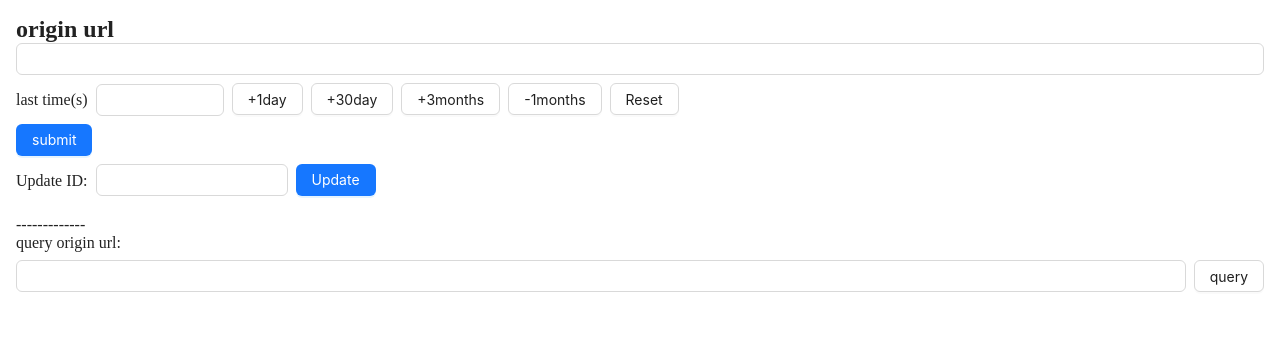
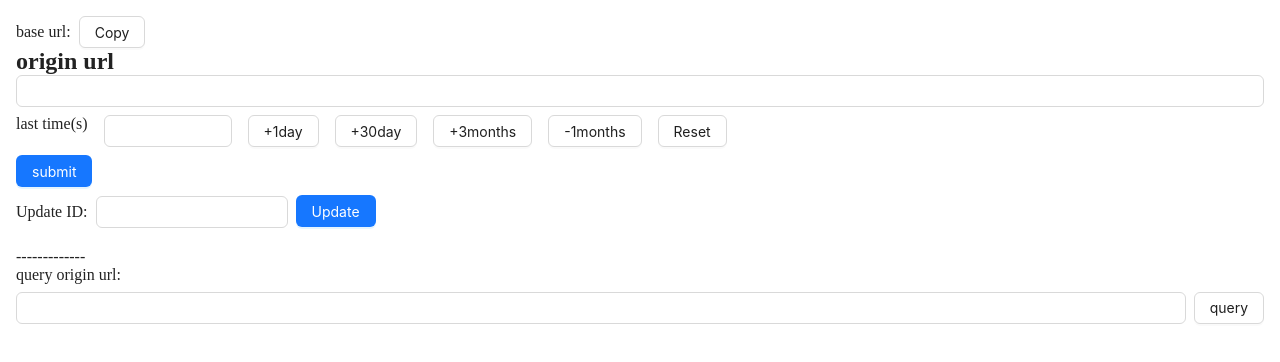
Before and after one commit to zqcccc/misc, a Next.js app: page /s in a window 1280 px wide. Shown: the top 362 px of the page. Built offline with nearby package versions, Linux system fonts and the light colour scheme.

Commit message:
feat: Add copy button to shorten URL page

```diff
--- /dev/null
+++ b/app/api/standard/route.ts
@@ -0,0 +1,13 @@
+import { NextRequest } from "next/server";
+
+export const GET = async (req: NextRequest) => {
+  const ip = req.headers.get('x-forwarded-for') || req.ip
+
+  return new Response(JSON.stringify({ ip }))
+}
+
+export const POST = async (request: Request) => {
+  const apiUrl = process.env.STANDARD_URL
+
+  return new Response(`${apiUrl}`)
+}
--- a/app/s/page.tsx
+++ b/app/s/page.tsx
@@ -2,7 +2,7 @@
 
 import { useSetState } from 'ahooks'
 import { copy } from '../post/[...id]/helpers'
-import { Button, Input, InputNumber, message } from 'antd'
+import { Button, Input, InputNumber, message, notification } from 'antd'
 
 export default function Shorter() {
   const [state, setState] = useSetState({
@@ -15,6 +15,26 @@ export default function Shorter() {
   })
   return (
     <main className='p-4'>
+      <div className='flex items-center gap-2'>
+        <div>base url:</div>
+        <Button
+          onClick={() => {
+            fetch('/api/standard', {
+              method: 'POST',
+            })
+              .then((res) => res.text())
+              .then((url) => {
+                copy(url)
+                notification.success({
+                  message: 'copied',
+                  description: url,
+                })
+              })
+          }}
+        >
+          Copy
+        </Button>
+      </div>
       <h2>origin url</h2>
       <Input
         type='text'
@@ -22,7 +42,7 @@ export default function Shorter() {
         value={state.url}
         onChange={(e) => setState({ url: e.target.value })}
       />
-      <div className='mt-2'>
+      <div className='mt-2 flex gap-2 flex-wrap'>
         last time(s)
         <InputNumber
           className='ml-2 w-32'
```
